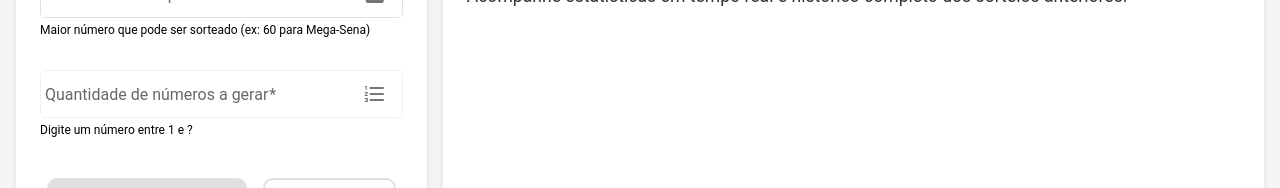
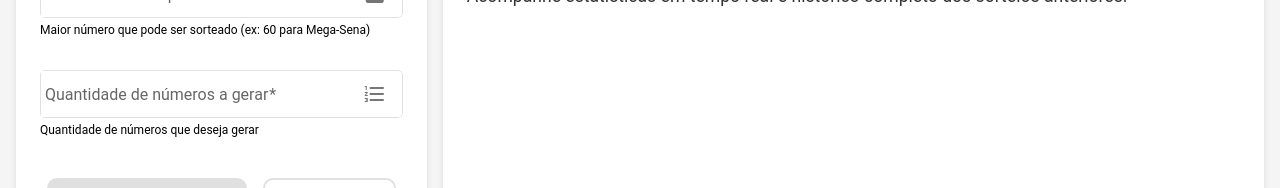
Before and after one commit to harrissondutra/numeros-da-sorte, an Angular app: page / in a window 1280 px wide. Shown: the part 363-551 px from the top of the page. Built offline with nearby package versions, Linux system fonts and the light colour scheme.

Commit message:
Alteração de quantidade a gerar

```diff
--- a/src/app/pages/home/home.html
+++ b/src/app/pages/home/home.html
@@ -35,8 +35,7 @@
                 name="maximo"
                 min="1"
                 required
-                placeholder="Digite o número máximo"
-                (ngModelChange)="onQuantidadeMaximaChange()">
+                placeholder="Digite o número máximo">
               <mat-icon matSuffix>casino</mat-icon>
               <!-- Altere a mensagem de ajuda abaixo conforme necessário -->
               <mat-hint>Maior número que pode ser sorteado (ex: 60 para Mega-Sena)</mat-hint>
@@ -53,13 +52,11 @@
                 [(ngModel)]="quantidadeNumeros"
                 name="quantidade"
                 min="1"
-                [max]="quantidadeMaxima ?? null"
                 required
-                placeholder="Digite a quantidade de números"
-                [disabled]="!quantidadeMaxima">
+                placeholder="Digite a quantidade de números">
               <mat-icon matSuffix>format_list_numbered</mat-icon>
               <!-- Mensagem de ajuda dinâmica que usa o valor máximo atual -->
-              <mat-hint>Digite um número entre 1 e {{ quantidadeMaxima || '?' }}</mat-hint>
+              <mat-hint>Quantidade de números que deseja gerar</mat-hint>
             </mat-form-field>
           </div>
 
--- a/src/app/pages/home/home.ts
+++ b/src/app/pages/home/home.ts
@@ -23,27 +23,19 @@ import { FormsModule } from '@angular/forms';
   styleUrl: './home.scss'
 })
 export class HomeComponent {
-  // Título exibido no topo do card - altere aqui para mudar o título
+  // Título exibido no topo do card
   title = 'Números da Sorte';
 
-  // Quantidade máxima de números que podem ser gerados (sem valor inicial)
+  // Quantidade máxima de números que podem ser gerados
   quantidadeMaxima: number | null = null;
 
-  // Quantidade inicial de números a serem gerados
+  // Quantidade de números a serem gerados
   quantidadeNumeros: number | null = null;
 
   // Função para limpar os campos do formulário
   limparCampos() {
     this.quantidadeMaxima = null;
     this.quantidadeNumeros = null;
-  }
-
-  // Função chamada quando o usuário altera o número máximo
-  onQuantidadeMaximaChange() {
-    // Se a quantidade atual for maior que o novo máximo, ajusta para o máximo
-    if (this.quantidadeNumeros && this.quantidadeMaxima && this.quantidadeNumeros > this.quantidadeMaxima) {
-      this.quantidadeNumeros = this.quantidadeMaxima;
-    }
   }
 
   // Função chamada quando o usuário clica em "Gerar Números"
```
